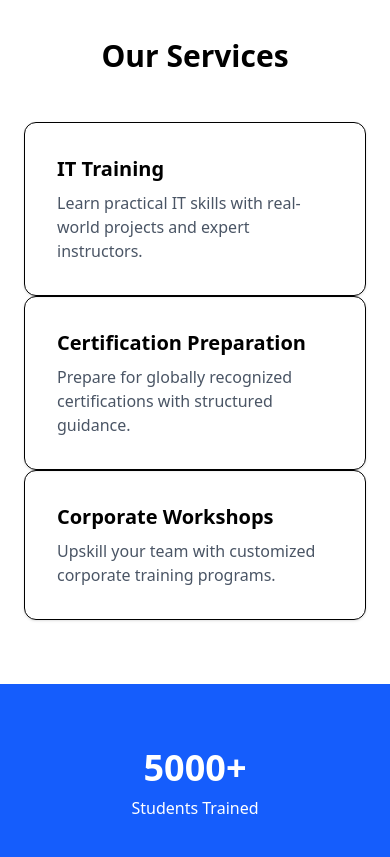
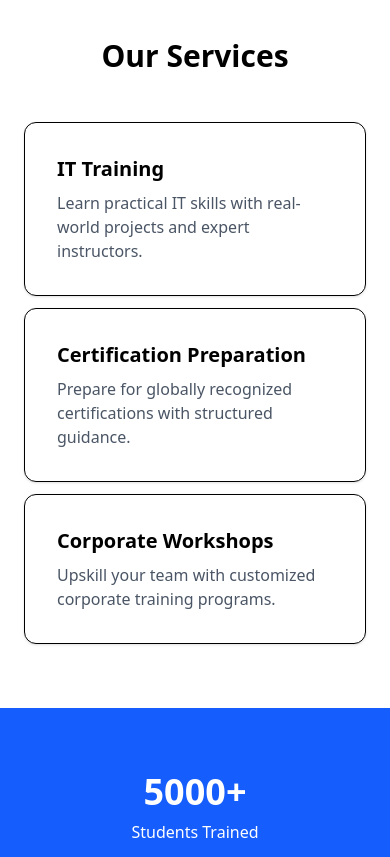
Before and after one commit to jeettamang/msw-frontend, a React (Vite) app: page / in a window 390 px wide. Shown: the part 880-1737 px from the top of the page. Built offline with nearby package versions, Linux system fonts and the light colour scheme; no server answers.

Commit message:
Hero section maintain for mobile view

```diff
--- a/src/components/heroSection/Service.jsx
+++ b/src/components/heroSection/Service.jsx
@@ -1,6 +1,6 @@
 const Service = () => {
   return (
-    <div className="grid md:grid-cols-3 md:gap-8 md:max-w-6xl mx-auto">
+    <div className="grid md:grid-cols-3 gap-3 md:gap-8 md:max-w-6xl mx-auto">
       {[
         {
           title: "IT Training",
--- a/src/pages/course/Courses.jsx
+++ b/src/pages/course/Courses.jsx
@@ -48,7 +48,7 @@ const Courses = () => {
                 onClick={() => {
                   navigate(`/course-details/${course._id}`);
                 }}
-                className="mt-2 w-full hover:cursor-pointer bg-blue-500 hover:bg-blue-700 text-white md:px-4 rounded-md py-1"
+                className="mt-2 w-full hover:cursor-pointer bg-blue-500 hover:bg-blue-700 text-white md:px-4 rounded-md py-2"
               >
                 View
               </button>
```
